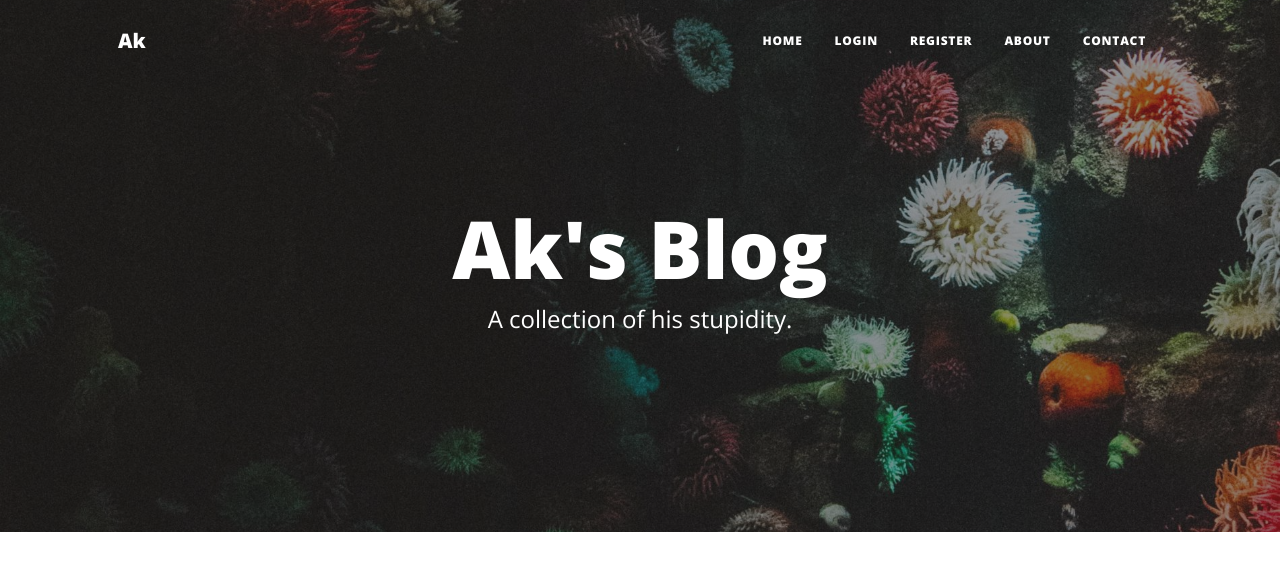
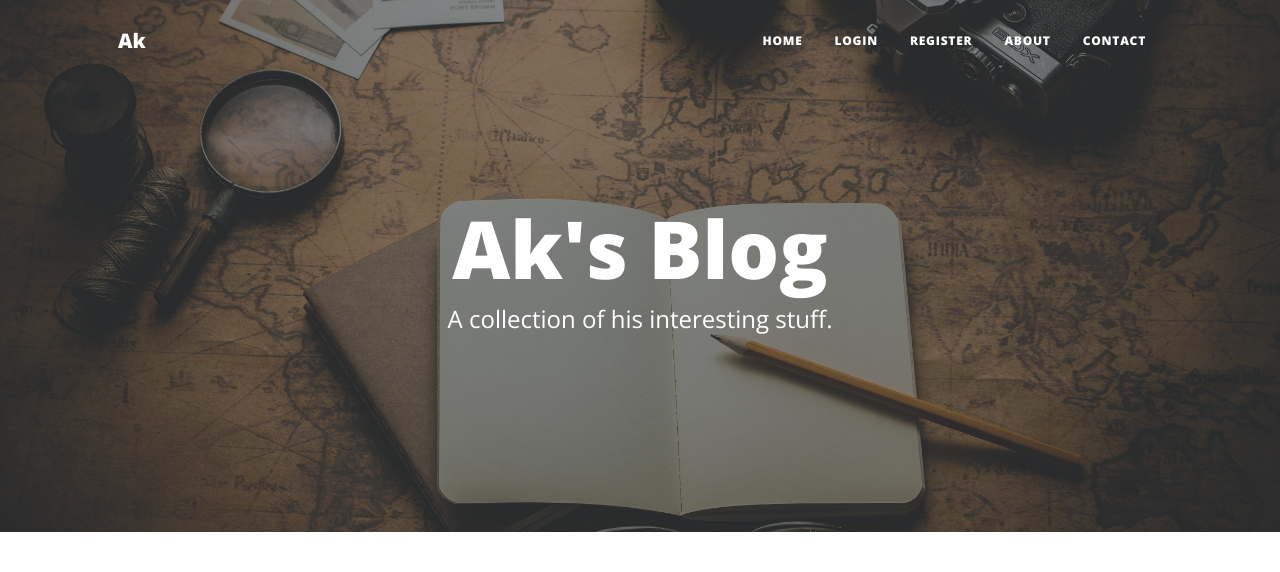
Before and after one commit to AK-codinerd/BlogWebsite, a Flask app: page / in a window 1280 px wide. Shown: the top 572 px of the page. Run offline with Flask 3, Linux system fonts and the light colour scheme; data that the repository does not hold is empty; some libraries are stand-ins or nearby versions.

Commit message:
changes in home page

```diff
--- a/templates/index.html
+++ b/templates/index.html
@@ -10,7 +10,7 @@
       <div class="col-md-10 col-lg-8 col-xl-7">
         <div class="site-heading">
           <h1>Ak's Blog</h1>
-          <span class="subheading">A collection of his stupidity.</span>
+          <span class="subheading">A collection of his interesting stuff.</span>
         </div>
       </div>
     </div>
```
Also changed, not shown: static/assets/img/home-bg.jpg.
